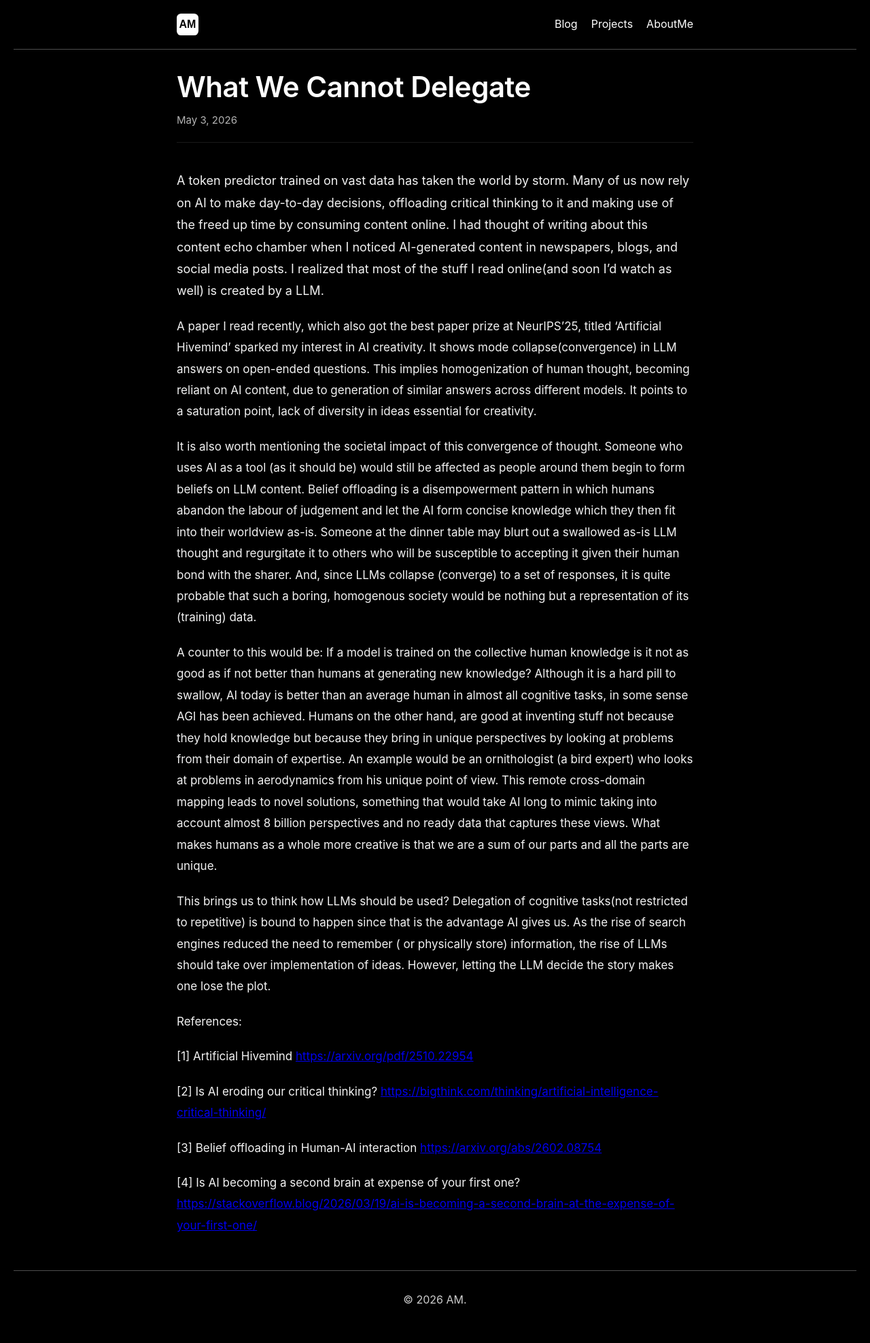
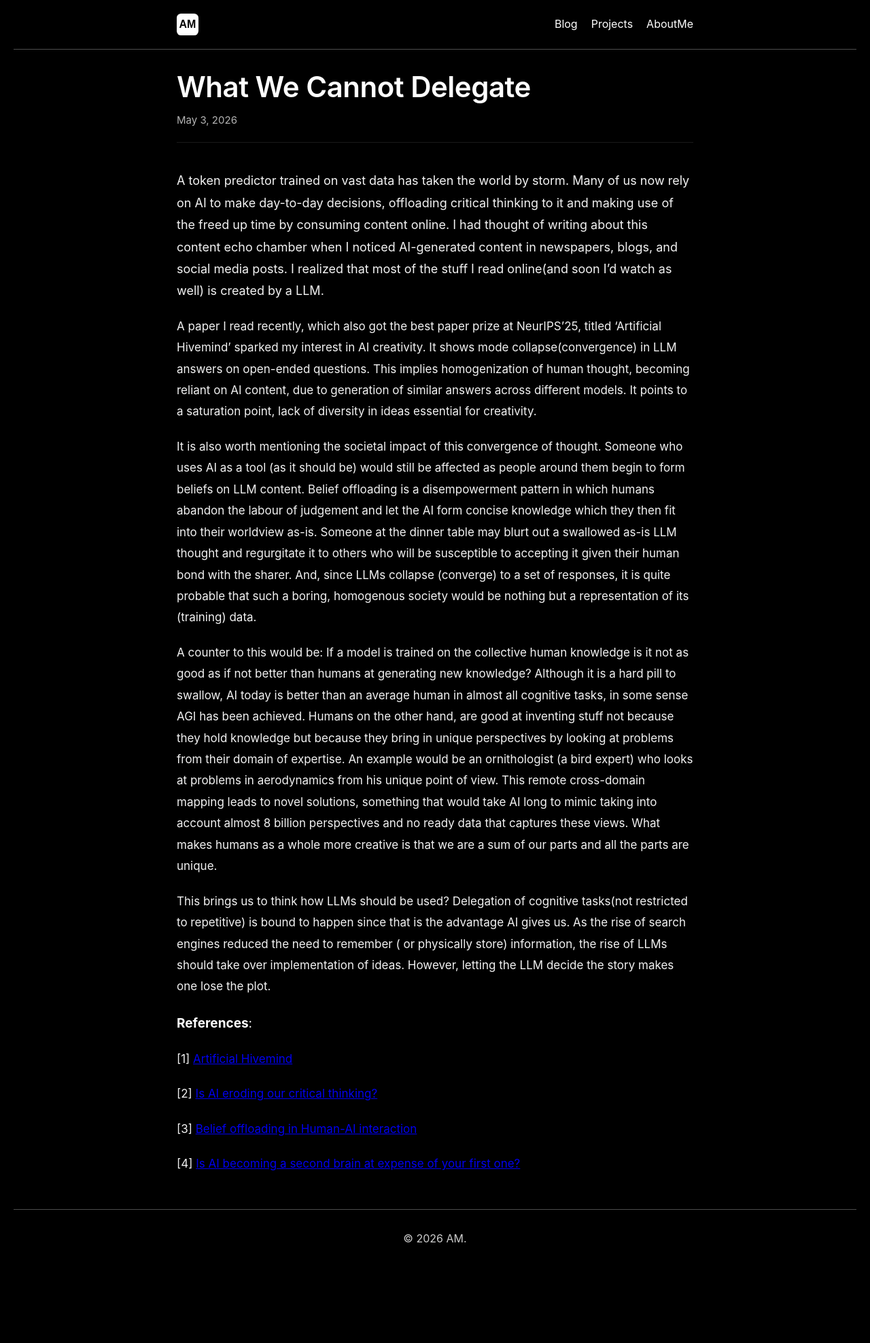
Before and after one commit to ADITYAMANDKE/adityamandke.github.io, a Jekyll site: the page built from _posts/2026-05-04-what-we-cannot-delegate.md, in a window 1280 px wide. Shown: the whole page at 68% size. Built offline with Jekyll 4.4.1, drawn with Linux system fonts in a browser that asks for light colours; after the commit the page ends 1885 px from its top, so only the background shows below that.

Commit message:
Enhance reference formatting and styling in blog post for improved readability

```diff
--- a/_posts/2026-05-04-what-we-cannot-delegate.md
+++ b/_posts/2026-05-04-what-we-cannot-delegate.md
@@ -16,12 +16,12 @@ Humans on the other hand, are good at inventing stuff not because they hold know
 
 This brings us to think how LLMs should be used? Delegation of cognitive tasks(not restricted to repetitive) is bound to happen since that is the advantage AI gives us. As the rise of search engines reduced the need to remember ( or physically store) information, the rise of LLMs should take over implementation of ideas. However, letting the LLM decide the story makes one lose the plot.
 
-References:
+<p class="references-section-title"><strong>References</strong>:</p>
 
-[1] Artificial Hivemind  <https://arxiv.org/pdf/2510.22954>
+[1] [Artificial Hivemind](https://arxiv.org/pdf/2510.22954)
 
-[2] Is AI eroding our critical thinking?  <https://bigthink.com/thinking/artificial-intelligence-critical-thinking/>
+[2] [Is AI eroding our critical thinking?](https://bigthink.com/thinking/artificial-intelligence-critical-thinking/)
 
-[3] Belief offloading in Human-AI interaction  <https://arxiv.org/abs/2602.08754>
+[3] [Belief offloading in Human-AI interaction](https://arxiv.org/abs/2602.08754)
 
-[4] Is AI becoming a second brain at expense of your first one? <https://stackoverflow.blog/2026/03/19/ai-is-becoming-a-second-brain-at-the-expense-of-your-first-one/>
+[4] [Is AI becoming a second brain at expense of your first one?](https://stackoverflow.blog/2026/03/19/ai-is-becoming-a-second-brain-at-the-expense-of-your-first-one/)
--- a/css/style.css
+++ b/css/style.css
@@ -254,6 +254,17 @@ body {
     font-style: italic;
 }
 
+.post-content .references-section-title {
+    font-size: calc(1em + 2px);
+    margin: 20px 0 0 0;
+    color: rgba(255, 255, 255, 0.95);
+}
+
+.post-content .references-section-title strong {
+    font-weight: 700;
+    color: #ffffff;
+}
+
 /* Home Page */
 .home {
     text-align: center;
```
